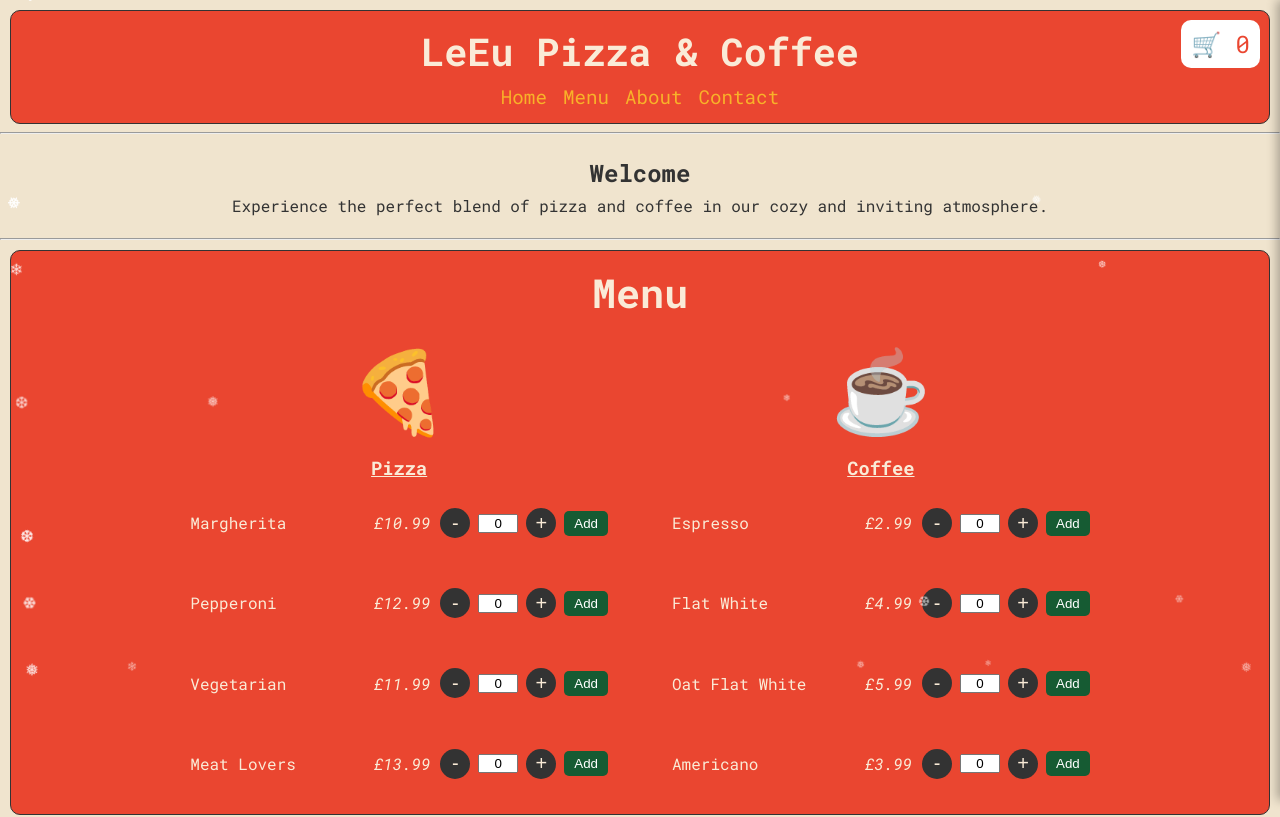
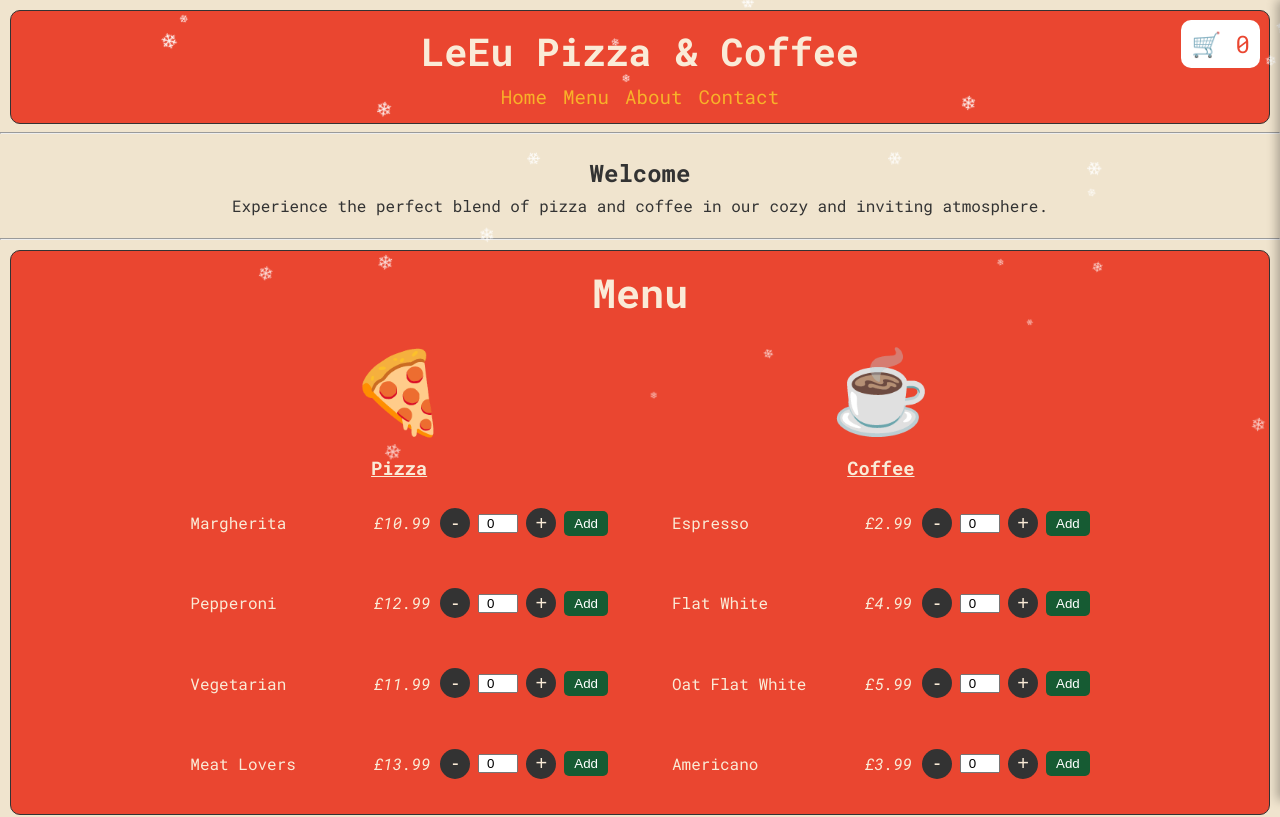
Before and after one commit to l-dug23/pizzaCoffee, a plain HTML site: page index.html in a window 1280 px wide. Shown: the top 817 px of the page. Drawn offline with Linux system fonts and the light colour scheme.

Commit message:
Add files via upload

```diff
--- a/index.html
+++ b/index.html
@@ -141,29 +141,6 @@
         <p>Email: info@leeu.com</p>
     </section>
 
-    <!-- Snowflakes -->
-    <div class="snowflake">❄</div>
-    <div class="snowflake">❅</div>
-    <div class="snowflake">❆</div>
-    <div class="snowflake">❄</div>
-    <div class="snowflake">❅</div>
-    <div class="snowflake">❆</div>
-    <div class="snowflake">❄</div>
-    <div class="snowflake">❅</div>
-    <div class="snowflake">❆</div>
-    <div class="snowflake">❄</div>
-    <div class="snowflake">❅</div>
-    <div class="snowflake">❆</div>
-    <div class="snowflake">❄</div>
-    <div class="snowflake">❅</div>
-    <div class="snowflake">❆</div>
-    <div class="snowflake">❄</div>
-    <div class="snowflake">❅</div>
-    <div class="snowflake">❆</div>
-    <div class="snowflake">❄</div>
-    <div class="snowflake">❅</div>
-    <div class="snowflake">❆</div>
-
     <div id="cart-overlay" class="cart-overlay hidden"></div>
 
     <div id="cart-panel" class="cart-panel">
--- a/script.js
+++ b/script.js
@@ -17,6 +17,7 @@ document.addEventListener("DOMContentLoaded", () => {
             if (input.value > 0) input.value = Number(input.value) - 1;
         });
     });
+
 
     // ----- CART SYSTEM -----
     let cart = JSON.parse(localStorage.getItem("cart")) || {};
@@ -58,6 +59,7 @@ document.addEventListener("DOMContentLoaded", () => {
 
     updateCartCount();
 
+
     // --- CART PANEL OPEN/CLOSE ---
     const cartIcon = document.querySelector(".cart");
     const cartPanel = document.getElementById("cart-panel");
@@ -78,6 +80,7 @@ document.addEventListener("DOMContentLoaded", () => {
         cartPanel.classList.remove("show");
         cartOverlay.classList.add("hidden");
     }
+
 
     // --- RENDER CART ITEMS ---
     function renderCart() {
@@ -112,6 +115,7 @@ document.addEventListener("DOMContentLoaded", () => {
         });
     }
 
+
     // --- CHECKOUT BUTTON (EMAIL ORDER) ---
     const checkoutBtn = document.getElementById("checkout-btn");
 
@@ -120,7 +124,7 @@ document.addEventListener("DOMContentLoaded", () => {
         const customerName = document.getElementById("customer-name").value.trim();
         const customerEmail = document.getElementById("customer-email").value.trim();
 
-        if (customerName === "" || customerEmail === "") {
+        if (!customerName || !customerEmail) {
             alert("Please enter your name and email.");
             return;
         }
@@ -142,16 +146,41 @@ document.addEventListener("DOMContentLoaded", () => {
 
         message += `\nTOTAL: £${total.toFixed(2)}\n`;
 
-        // Put order into hidden form
         document.getElementById("order-data").value = message;
 
-        // Submit form
         document.getElementById("order-form").submit();
 
-        // Clear cart
         cart = {};
         localStorage.removeItem("cart");
         updateCartCount();
         closeCart();
     });
-});
+
+
+    // --- PREMIUM SNOW GENERATOR ---
+    const snowContainer = document.createElement("div");
+    document.body.appendChild(snowContainer);
+
+    function createSnowflake() {
+        const snow = document.createElement("div");
+        snow.classList.add("snowflake");
+        snow.innerText = "❄";
+
+        snow.style.left = Math.random() * 100 + "%";
+
+        const size = Math.random() * 14 + 8;
+        snow.style.fontSize = size + "px";
+
+        const fallDuration = Math.random() * 8 + 7;
+        snow.style.animationDuration = `${fallDuration}s, 6s, 8s`;
+
+        snow.style.opacity = Math.random() * 0.6 + 0.4;
+
+        snowContainer.appendChild(snow);
+
+        setTimeout(() => snow.remove(), fallDuration * 1000);
+    }
+
+    setInterval(createSnowflake, 180);
+
+}); // END DOMContentLoaded
--- a/style.css
+++ b/style.css
@@ -201,178 +201,6 @@ footer {
 }
 
 
-/* Remove number input arrows */
-.qty-input::-webkit-outer-spin-button,
-.qty-input::-webkit-inner-spin-button {
-    -webkit-appearance: none;
-    margin: 0;
-}
-
-
-
-/* --- Snow Animation --- */
-.snowflake {
-    position: fixed;
-
-    .qty-input::-webkit-outer-spin-button,
-    .qty-input::-webkit-inner-spin-button {
-        -webkit-appearance: none;
-        margin: 0;
-    }
-}
-
-
-
-
-/* --- Snow Animation --- */
-.snowflake {
-    position: fixed;
-    top: -10px;
-    color: white;
-    font-size: 1em;
-    opacity: 0.8;
-    z-index: 9999;
-    pointer-events: none;
-    animation: fall linear infinite;
-}
-
-/* Combined falling + drifting + spinning */
-@keyframes fall {
-    0% {
-        transform: translateY(0) translateX(0) rotate(0deg);
-        opacity: 1;
-    }
-
-    100% {
-        transform: translateY(100vh) translateX(30px) rotate(360deg);
-        opacity: 0.5;
-    }
-}
-
-/* --- Random variations --- */
-
-/* Speed variation */
-.snowflake:nth-child(odd) {
-    animation-duration: 6s;
-}
-
-.snowflake:nth-child(even) {
-    animation-duration: 4s;
-}
-
-/* Random delays */
-.snowflake:nth-child(3n) {
-    animation-delay: 1s;
-}
-
-.snowflake:nth-child(4n) {
-    animation-delay: 2s;
-}
-
-.snowflake:nth-child(5n) {
-    animation-delay: 3s;
-}
-
-/* Random positions and sizes */
-.snowflake:nth-child(1) {
-    left: 5%;
-    font-size: 10px;
-}
-
-.snowflake:nth-child(2) {
-    left: 12%;
-    font-size: 14px;
-}
-
-.snowflake:nth-child(3) {
-    left: 18%;
-    font-size: 8px;
-}
-
-.snowflake:nth-child(4) {
-    left: 25%;
-    font-size: 12px;
-}
-
-.snowflake:nth-child(5) {
-    left: 30%;
-    font-size: 9px;
-}
-
-.snowflake:nth-child(6) {
-    left: 35%;
-    font-size: 11px;
-}
-
-.snowflake:nth-child(7) {
-    left: 42%;
-    font-size: 10px;
-}
-
-.snowflake:nth-child(8) {
-    left: 50%;
-    font-size: 13px;
-}
-
-.snowflake:nth-child(9) {
-    left: 55%;
-    font-size: 12px;
-}
-
-.snowflake:nth-child(10) {
-    left: 60%;
-    font-size: 9px;
-}
-
-.snowflake:nth-child(11) {
-    left: 65%;
-    font-size: 10px;
-}
-
-.snowflake:nth-child(12) {
-    left: 70%;
-    font-size: 14px;
-}
-
-.snowflake:nth-child(13) {
-    left: 75%;
-    font-size: 8px;
-}
-
-.snowflake:nth-child(14) {
-    left: 80%;
-    font-size: 12px;
-}
-
-.snowflake:nth-child(15) {
-    left: 85%;
-    font-size: 9px;
-}
-
-.snowflake:nth-child(16) {
-    left: 90%;
-    font-size: 11px;
-}
-
-.snowflake:nth-child(17) {
-    left: 95%;
-    font-size: 13px;
-}
-
-.snowflake:nth-child(18) {
-    left: 2%;
-    font-size: 10px;
-}
-
-.snowflake:nth-child(19) {
-    left: 8%;
-    font-size: 12px;
-}
-
-.snowflake:nth-child(20) {
-    left: 15%;
-    font-size: 14px;
-}
 
 .cart-panel {
     position: fixed;
@@ -443,5 +271,67 @@ footer {
     background: linear-gradient(to right, rgb(22, 91, 51), rgb(234, 70, 48));
     color: antiquewhite;
     border-radius: 5px;
-    cursor: progress;
+    cursor: pointer;
 }
+
+/* --- PREMIUM REALISTIC SNOW EFFECT --- */
+.snowflake {
+    position: fixed;
+    top: -10px;
+    left: 0;
+    color: #fff;
+    pointer-events: none;
+    opacity: 0.9;
+    z-index: 9999;
+    animation: snow-move linear infinite;
+}
+
+
+/* Falling */
+@keyframes fall {
+    0% {
+        transform: translateY(-10vh);
+    }
+
+    100% {
+        transform: translateY(110vh);
+    }
+}
+
+/* Side drifting (wind) */
+@keyframes drift {
+    0% {
+        margin-left: 0;
+    }
+
+    100% {
+        margin-left: 40px;
+    }
+}
+
+/* Rotation */
+@keyframes rotate {
+    from {
+        transform: rotate(0deg);
+    }
+
+    to {
+        transform: rotate(360deg);
+    }
+}
+
+@keyframes snow-move {
+    0% {
+        transform: translate(-10px, -10vh) rotate(0deg);
+        opacity: 1;
+    }
+
+    50% {
+        transform: translate(20px, 50vh) rotate(180deg);
+    }
+
+    100% {
+        transform: translate(40px, 110vh) rotate(360deg);
+        opacity: 0.4;
+    }
+}
```
